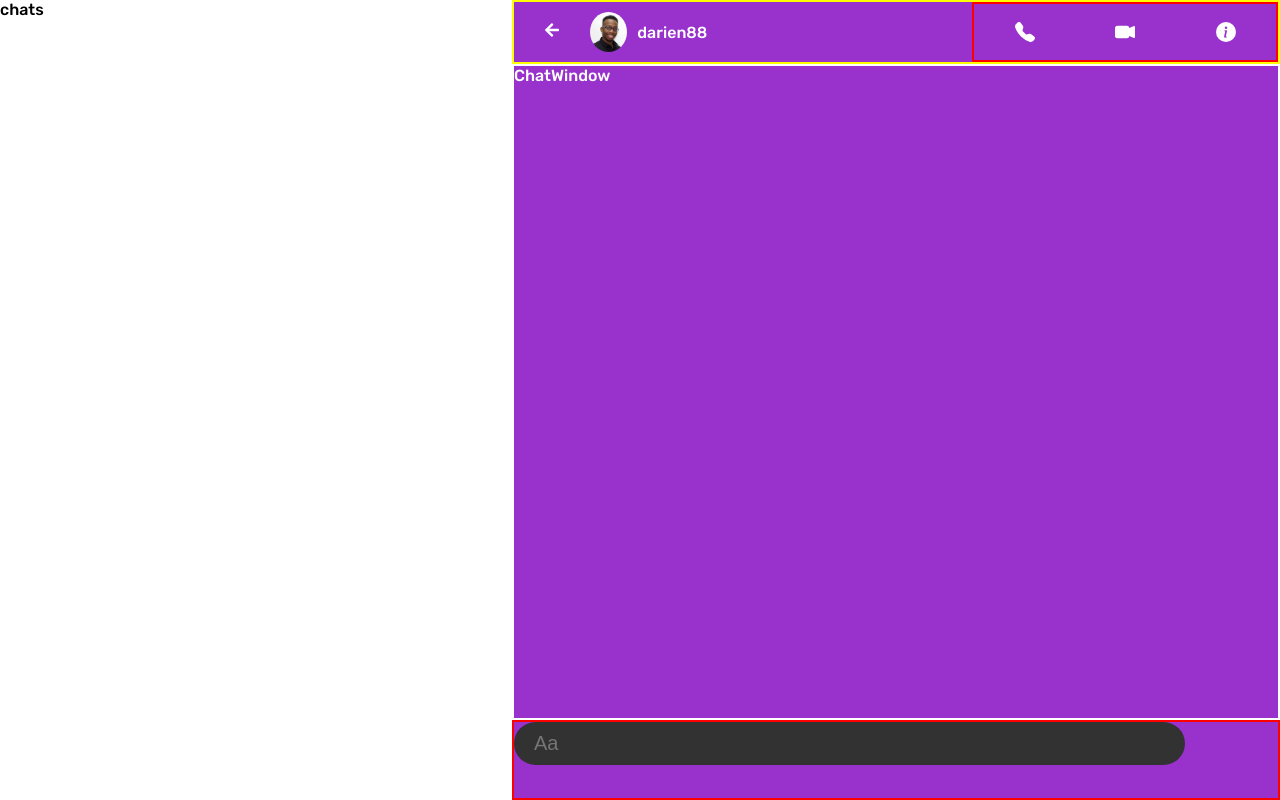
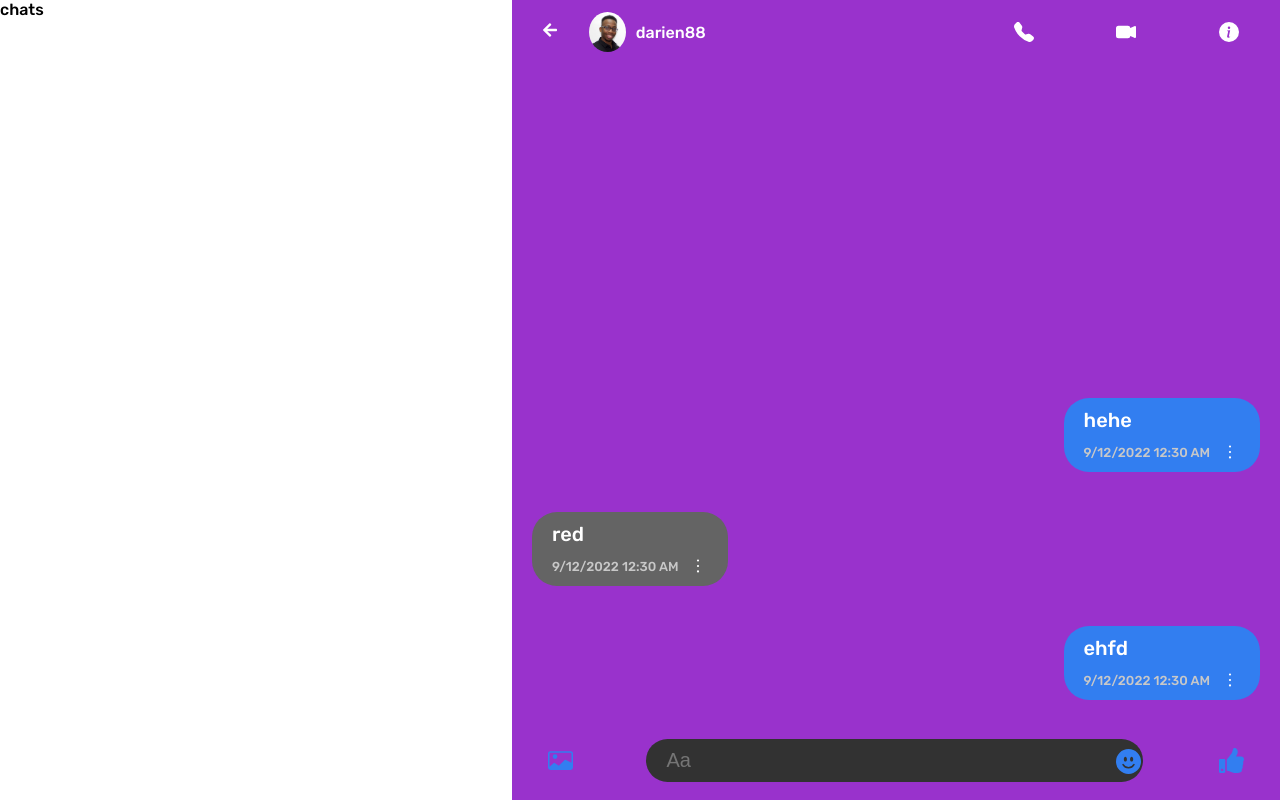
Before and after one commit to darienmiller88/Messenger, a React (Create React App) app in the folder client/: page /home in a window 1280 px wide. Built offline with nearby package versions, Linux system fonts and the light colour scheme; no server answers; a web font is replaced by a local one.

Commit message:
fixed message scrolling

```diff
--- a/client/package.json
+++ b/client/package.json
@@ -7,6 +7,7 @@
     "@testing-library/react": "^13.3.0",
     "@testing-library/user-event": "^13.5.0",
     "axios": "^0.27.2",
+    "emoji-picker-react": "^3.6.1",
     "react": "^18.2.0",
     "react-dom": "^18.2.0",
     "react-icons": "^4.4.0",
--- /dev/null
+++ b/client/src/components/Message/Message.js
@@ -0,0 +1,18 @@
+import React from 'react'
+import styles from "./Message.module.scss"
+import { AiOutlineMore } from "react-icons/ai"
+
+export default function Message({ isYourMessage, openModal, message }) {
+    return (
+        <>
+            <div className={`${isYourMessage ? styles.your_message : styles.other_user_message} ${styles.message}`}>
+                <div className={styles.message_text}>{ message }</div>
+
+                <div className={styles.date_wrapper}>
+                    <div className={styles.date}>9/12/2022 12:30 AM</div>
+                    <AiOutlineMore className={styles.delete} onClick={openModal} />
+                </div>
+            </div>
+        </>
+    )
+}
--- /dev/null
+++ b/client/src/components/Message/Message.module.scss
@@ -0,0 +1,33 @@
+.message{
+    width: fit-content;
+    max-width: 70%;
+    border-radius: 25px;
+    padding: 10px 20px;
+    margin: 20px;
+    font-size: 20px;
+
+    .message_text{
+        margin-bottom: 10px;
+    }
+
+    .date_wrapper{
+        display: flex;
+        align-items: center;
+        justify-content: space-between;
+
+        .date{
+            font-size: 13px;
+            color: rgb(200, 200, 200);
+            margin-right: 10px;
+        }
+    }
+}
+
+.other_user_message{
+    background-color: rgb(100, 100, 100);
+}
+
+.your_message{
+    background-color: rgb(50, 126, 240);
+    align-self: flex-end;
+}
--- /dev/null
+++ b/client/src/components/Modal/Modal.js
@@ -0,0 +1,31 @@
+import React, { useEffect, useRef } from 'react'
+import styles from "./Modal.module.scss"
+
+export default function Modal({show, onHide, modalHeader, modalContent}) {
+    const modalRef = useRef(null)
+
+    useEffect(() => {
+        window.onclick = e => {
+            if (e.target === modalRef.current) {
+                onHide()
+            }
+        }
+    }, [show])
+
+    return (
+        <div className={`${styles.modal} ${show ? styles.slidein : styles.slideout}`} ref={modalRef}>
+            <div className={styles.modal_body}>
+                <div className={styles.modal_header}>
+                    <div className={styles.header}>{modalHeader}</div>
+                    <span className={styles.close} onClick={onHide}>&times;</span>
+                </div>
+                <div className={styles.modal_content}>
+                    { modalContent }
+                </div>
+                <div className={styles.modal_footer} >
+                    <button onClick={onHide}>Close</button>
+                </div>
+            </div>
+        </div>
+    );
+}
--- /dev/null
+++ b/client/src/components/Modal/Modal.module.scss
@@ -0,0 +1,99 @@
+$borderColor: rgb(200, 200, 200);
+$bright_blue: rgb(0, 150, 255);
+$border_radius: 5px;
+
+.slidein{
+   left: 0;
+}
+
+.slideout{
+    left: 100vw;
+}
+
+.modal{
+    display: grid;
+    position: fixed;
+    top: 0;
+    z-index: 2;
+    width: 100%;
+    height: 100%;
+
+    background-color: rgba($color: #000000, $alpha: 0.4);
+    transition: 0.3s;
+
+
+    .modal_body{
+        position: relative;
+        margin: auto;
+        width: 95vw;
+        border-radius: 10px;
+
+        .modal_header{
+            display: flex;
+            justify-content: space-between;
+            align-items: center;
+            border-bottom: 1px solid $borderColor;
+            background-color: white;
+            padding: 10px 15px;
+            border-top-left-radius: $border_radius;
+            border-top-right-radius: $border_radius;
+
+            .header{
+                font-size: 30px;
+                color: black;
+            }
+
+            .close{
+                transition: 0.5s;
+                font-size: 40px;
+            }
+
+            .close:hover{
+                cursor: pointer;
+                color: gray;
+            }
+        }
+
+        .modal_content{
+            background-color: white;
+            padding: 10px;
+            border-bottom: 1px solid $borderColor;
+        }
+
+        .modal_footer{
+            display: flex;
+            justify-content: flex-end;
+            padding: 15px 10px;
+            background-color: white;
+            border-bottom-left-radius: $border_radius;
+            border-bottom-right-radius: $border_radius;
+
+            button{
+                background-color: $bright_blue;
+                border: none;
+                border-radius: 5px;
+                padding: 10px 15px;
+                color: white;
+                font-size: 15px;
+                transition: 0.5s;
+            }
+
+            button:hover{
+                cursor: pointer;
+                background-color: grayscale($color: $bright_blue);
+            }
+        }
+    }
+
+    @media screen and (min-width: 768px) {
+        .modal_body{
+            width: 80vw;
+        }
+    }
+
+    @media screen and (min-width: 992px) {
+        .modal_body{
+            width: 50vw;
+        }
+    }
+}
--- a/client/src/containers/ChatWindow/ChatWindow.js
+++ b/client/src/containers/ChatWindow/ChatWindow.js
@@ -1,10 +1,53 @@
-import React from 'react'
+import React, { useState, useRef, useEffect } from 'react'
 import styles from "./ChatWindow.module.scss"
-import { FaArrowLeft } from "react-icons/fa"
-import { BsFillTelephoneFill, BsCameraVideoFill, BsInfoCircleFill } from "react-icons/bs"
+import Picker from 'emoji-picker-react';
+import { FaArrowLeft, FaThumbsUp } from "react-icons/fa"
+import { BiSend } from "react-icons/bi"
+import { BsFillTelephoneFill, BsCameraVideoFill, BsInfoCircleFill, BsFillEmojiSmileFill, BsCardImage } from "react-icons/bs"
 import me from "../../img/me.PNG"
+import Message from '../../components/Message/Message';
+import Modal from '../../components/Modal/Modal';
 
 export default function ChatWindow({ isChatWindowActive, setIsChatWindowActive }) {
+    const [isDeleteModalShowing, setIsDeleteModalShowing] = useState(false)
+    const [inputText, setInputText] = useState("")
+    const [messages, setMessages] = useState([ "hehe", "red", "ehfd"])
+    const [previousScrollHeight, setPreviousScrollHeight] = useState(0)
+    const messageWrapperInnerRef = useRef(null)
+    const messagesEndRef = useRef(null)
+
+    useEffect(() => {
+        if (messagesEndRef.current) {
+            messagesEndRef.current.scrollIntoView({behavior: "smooth"})
+        }
+    }, [messages])
+
+    const openModal = () => {
+        document.querySelector("body").style.overflow = "hidden"
+        setIsDeleteModalShowing(true)
+    }
+
+    const closeModal = () => {
+        document.querySelector("body").style.overflow = 'visible';
+        setIsDeleteModalShowing(false)
+    }
+
+    const DeleteMessageWarning = () => {
+        return(
+            <div className={styles.warning}>
+                <h2>Are you sure want to delete this message?</h2>
+                <div className={styles.button_wrapper}>
+                    <button onClick={closeModal}>Delete Message</button>
+                </div>
+            </div>
+        )
+    }
+
+    const appendMessage = () => {
+        setMessages([...messages, inputText])
+        setInputText("")
+    }
+
     return (
         isChatWindowActive
         ?
@@ -25,13 +68,40 @@ export default function ChatWindow({ isChatWindowActive, setIsChatWindowActive }
             </div>
 
             <div className={styles.messages_wrapper}>
-                ChatWindow
+                <div className={styles.message_wrapper_inner} ref={messageWrapperInnerRef}>
+                    {
+                        messages.map((message, i) => {
+                            return <Message key={i} isYourMessage={i % 2 === 0 ? true : false} openModal={openModal} message={message}/>
+                        })
+                    }
 
+                    {/* This empty div will be used to scroll the messages to the bottom */}
+                    <div ref={messagesEndRef} />
+                </div>
+                {/* <Picker onEmojiClick={onEmojiClick}/> */}
             </div>
 
             <div className={styles.input_wrapper}>
-                <input placeholder='Aa'/>
+                <BsCardImage className={styles.icon} />
+                <div className={styles.input_container}>
+                    <input placeholder='Aa' className={styles.message_input} value={inputText} onChange={e => setInputText(e.target.value)}/>
+                    <BsFillEmojiSmileFill className={styles.icon}/>
+                </div>
+                {
+                    inputText.length === 0
+                    ?
+                    <FaThumbsUp className={styles.icon} />
+                    :
+                    <BiSend className={styles.icon} onClick={appendMessage}/>
+                }
             </div>
+
+            <Modal
+                show={isDeleteModalShowing}
+                onHide={closeModal}
+                modalHeader={"Delete Message"}
+                modalContent={<DeleteMessageWarning />}
+            />
         </div>
         :
         null
--- a/client/src/containers/ChatWindow/ChatWindow.module.scss
+++ b/client/src/containers/ChatWindow/ChatWindow.module.scss
@@ -13,11 +13,9 @@
     .chat_header{
         display: grid;
         grid-template-columns: 10% 50% auto;
-        border: 2px solid yellow;
 
         .arrow_wrapper{
             margin: auto;
-            // border: 2px solid white;
         }
 
         .img_wrapper{
@@ -39,7 +37,6 @@
             display: flex;
             justify-content: space-around;
             align-items: center;
-            border: 2px solid red;
 
             .icon{
                 font-size: 20px;
@@ -53,16 +50,32 @@
     }
 
     .messages_wrapper{
-        border: 2px solid white;
+        display: flex;
+        align-items: flex-end;
         overflow-y: scroll;
+
+        .message_wrapper_inner{
+            display: flex;
+            overflow-y: scroll;
+            flex-direction: column;
+            align-self: flex-end;
+
+            width: 100%;
+            max-height: 100%;
+        }
     }
 
     .input_wrapper{
-        border: 2px solid red;
+        display: flex;
+        align-items: center;
+        justify-content: space-around;
 
-        input{
-            margin: auto;
-            width: 85%;
+        .input_container{
+            position: relative;
+            width: 65%;
+
+            .message_input{
+                width: 95%;
                 font-size: 20px;
                 padding-left: 20px;
                 padding-top: 10px;
@@ -70,6 +83,21 @@
                 border-radius: 25px;
                 border: none;
                 background-color: rgb(50, 50, 50);
+                color: white;
+            }
+
+            .icon {
+                position: absolute;
+                top: 10px;
+                right: 5px;
+                color: rgb(50, 126, 240);
+                font-weight: bold;
+            }
+        }
+
+        .icon{
+            font-size: 25px;
+            color: rgb(50, 126, 240);
         }
     }
 
@@ -82,3 +110,26 @@
         }
     }
 }
+
+.warning{
+    color: red;
+
+    h2{
+        text-align: center;
+    }
+
+    .button_wrapper{
+        text-align: center;
+
+        button{
+            margin: auto;
+            border: none;
+            border-radius: 10px;
+            font-size: 20px;
+            padding: 20px 10px;
+            width: 50%;
+            background-color:  rgb(50, 126, 240);
+            color: white;
+        }
+    }
+}
--- a/client/src/containers/Chats/Chats.js
+++ b/client/src/containers/Chats/Chats.js
@@ -16,8 +16,6 @@ export default function Chats({ signout }) {
         return(
             <div className={styles.phone_view}>
                 <ChatsContainer isChatWindowActive={isChatWindowActive} setIsChatWindowActive={() => setIsChatWindowActive(!isChatWindowActive)}/>
-
-                {/* Finally, the last section contains misc. info for display */}
                 <SearchWindow isSearchWindowActive={isSearchWindowActive} setIsSearchWindowActive={() => setIsSearchWindowActive(!isSearchWindowActive)}/>
                 <ChatWindow isChatWindowActive={isChatWindowActive} setIsChatWindowActive={() => setIsChatWindowActive(!isChatWindowActive)}/>
             </div>
```
Also changed, not shown: 2 other files (tests, documents, lock files or other folders). Lines whose indentation alone changed are shown as unchanged.
